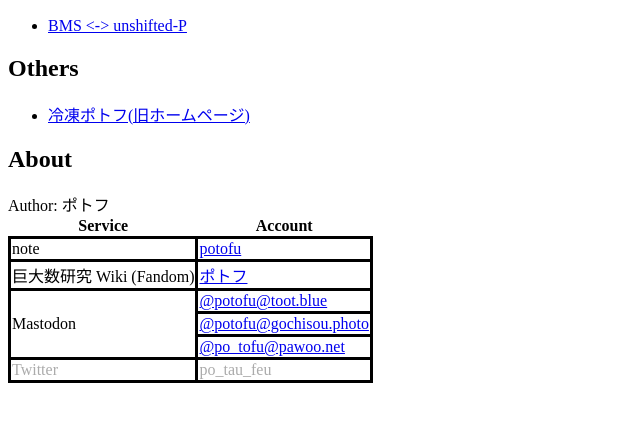
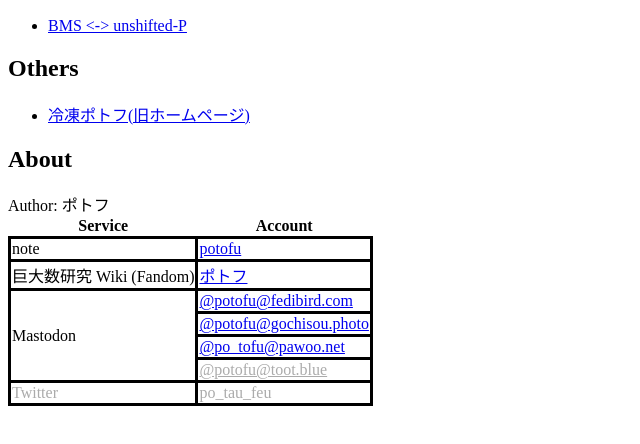
Before and after one commit to Potofu/potofu.github.io, a plain HTML site: page index.html in a window 1280 px wide. Shown: the part 110-554 px from the top of the page, without its empty margins (0-640 px from the left). Drawn offline with Linux system fonts and the light colour scheme.

Commit message:
*update social link +fedibird.com *opt links

```diff
--- a/index.html
+++ b/index.html
@@ -15,6 +15,9 @@ table.social-links td{
 tr.disabled-account td{
     color: #ababab;
     border-color: black;
+}
+tr.disabled-account td a{
+    color: #ababab;
 }
 </style>
 </head>
@@ -43,11 +46,11 @@ Author: ポトフ
 <tr><td>note</td><td><a href="https://note.com/potofu/">potofu</a></td></tr>
 <tr><td>巨大数研究 Wiki (Fandom)</td><td><a href="https://googology.fandom.com/ja/wiki/ユーザー:ポトフ">ポトフ</a></td></tr>
 
-<tr><td rowspan="3">Mastodon</td><br>
-    <td><a rel="me" href="https://toot.blue/@potofu">@potofu@toot.blue</a></td></tr>
+<tr><td rowspan="4">Mastodon</td><br>
+    <td><a rel="me" href="https://fedibird.com/@potofu">@potofu@fedibird.com</a></td></tr>
 <tr><td><a rel="me" href="https://gochisou.photo/@potofu">@potofu@gochisou.photo</a></td></tr>
 <tr><td><a rel="me" href="https://pawoo.net/@po_tofu">@po_tofu@pawoo.net</a></td></tr>
-
+<tr class="disabled-account"><td><a rel="me" href="https://toot.blue/@potofu">@potofu@toot.blue</a></td></tr>
 <tr class="disabled-account"><td>Twitter</td><td>po_tau_feu</td></tr>
 </table>
 </footer>
```
